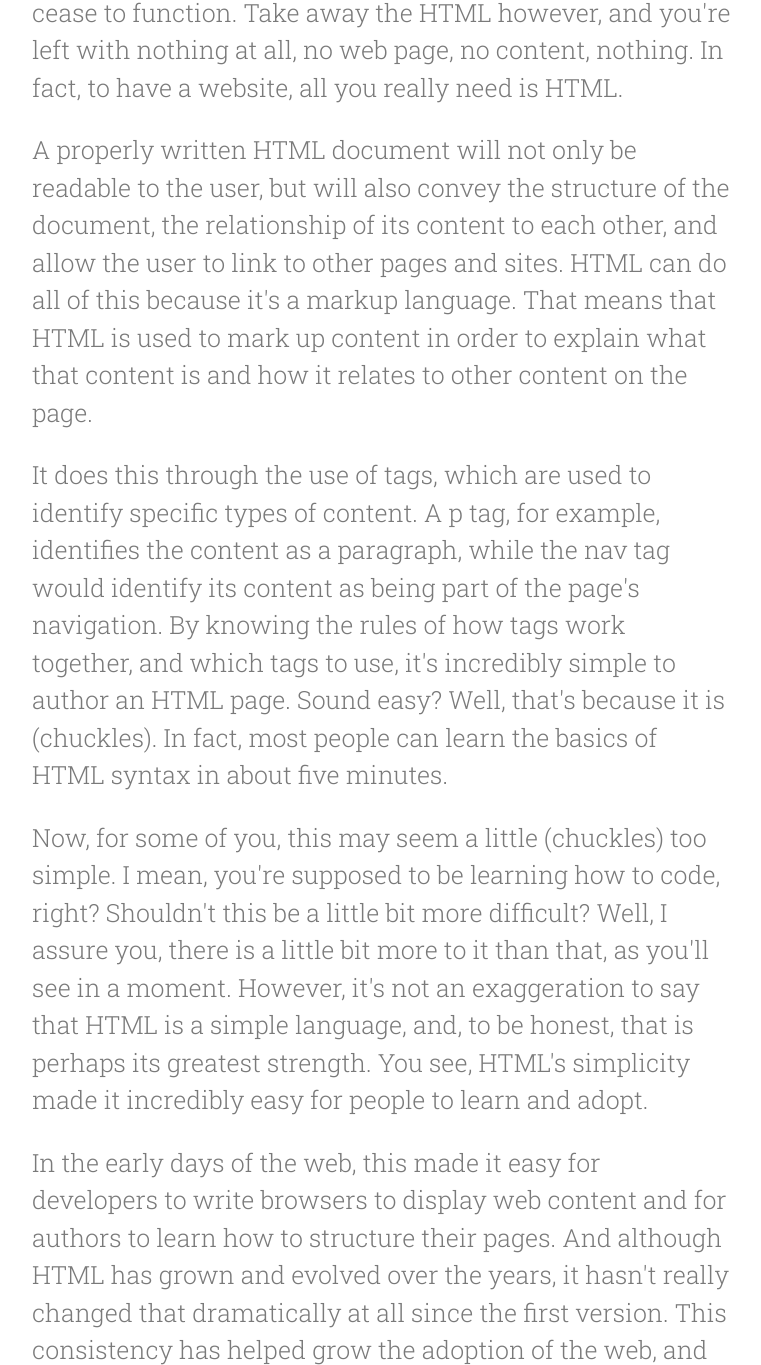
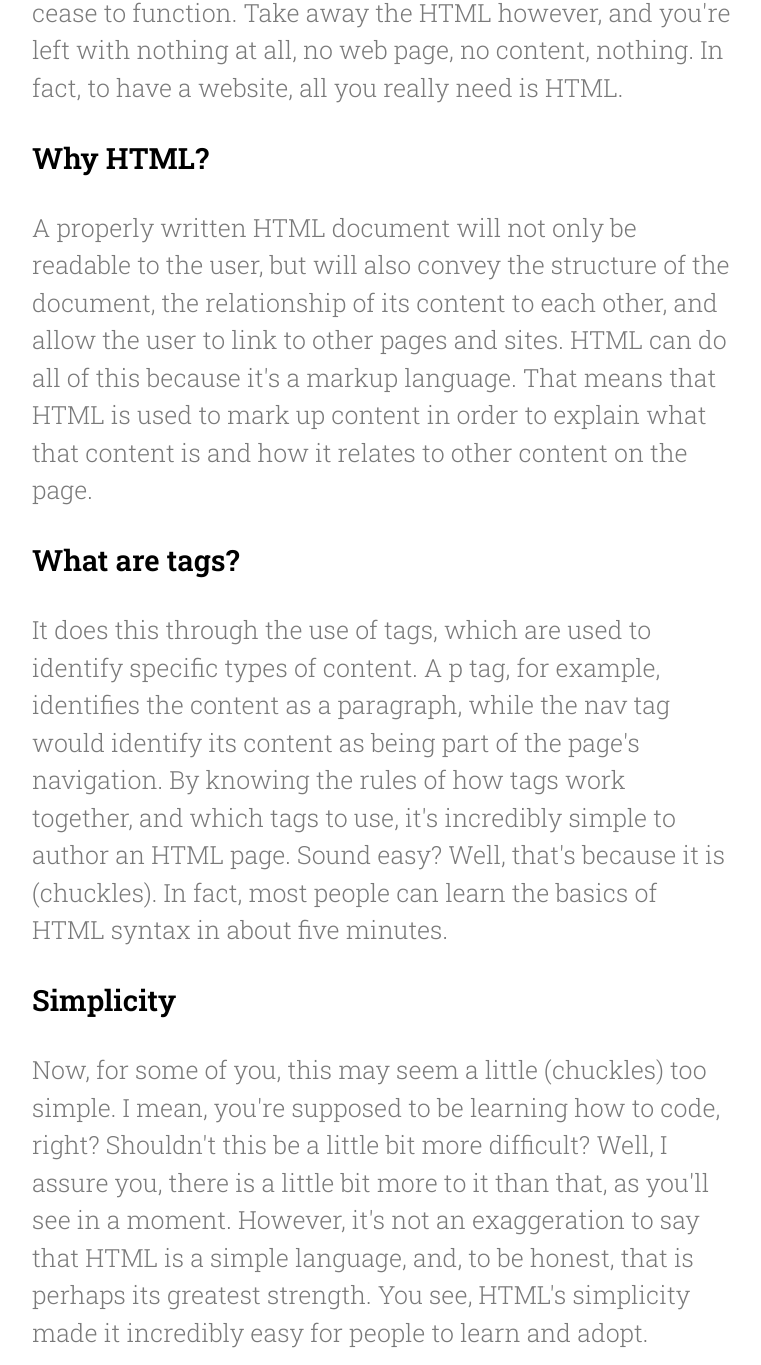
Before and after one commit to davidvandenbor/mijn-eerste-webpagina, a website built with Parcel: page index.html in a window 1280 px wide. Shown: the part 1549-2914 px from the top of the page, without its empty margins (258-1019 px from the left). Built offline with nearby package versions, Linux system fonts and the light colour scheme.

Commit message:
Update index.html

```diff
--- a/index.html
+++ b/index.html
@@ -49,6 +49,7 @@
         you're left with nothing at all, no web page, no content, nothing. In
         fact, to have a website, all you really need is HTML.
       </p>
+      <h3>Why HTML?</h3>
       <p>
         A properly written HTML document will not only be readable to the
         user, but will also convey the structure of the document, the
@@ -58,6 +59,7 @@
         order to explain what that content is and how it relates to other
         content on the page.
       </p>
+      <h3>What are tags?</h3>
       <p>
         It does this through the use of tags, which are used to identify
         specific types of content. A p tag, for example, identifies the
@@ -68,6 +70,7 @@
         (chuckles). In fact, most people can learn the basics of HTML syntax
         in about five minutes.
       </p>
+      <h3>Simplicity</h3>
       <p>
         Now, for some of you, this may seem a little (chuckles) too simple. I
         mean, you're supposed to be learning how to code, right? Shouldn't
@@ -88,6 +91,7 @@
         connected devices like tablets, phones, appliances, and wearable tech
         are creating a much larger ecosystem for HTML content.
       </p>
+      <h3>HTML is everywhere</h3>
       <p>
         Regardless of how complex the site or web application is, or how many
         other technologies might be involved with it, at the core of the page,
```
